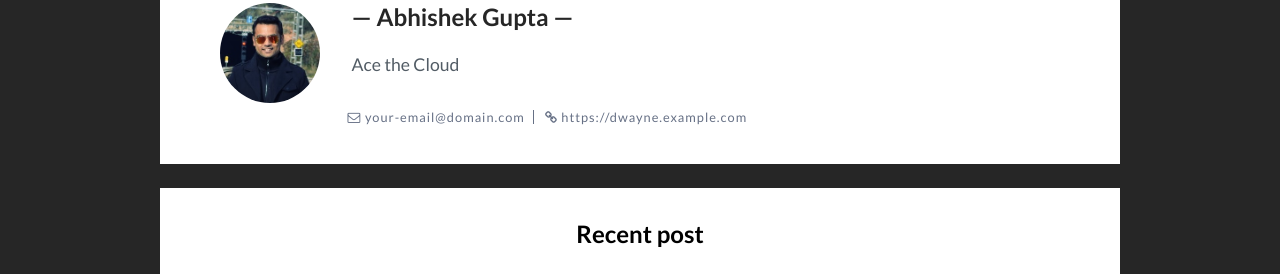
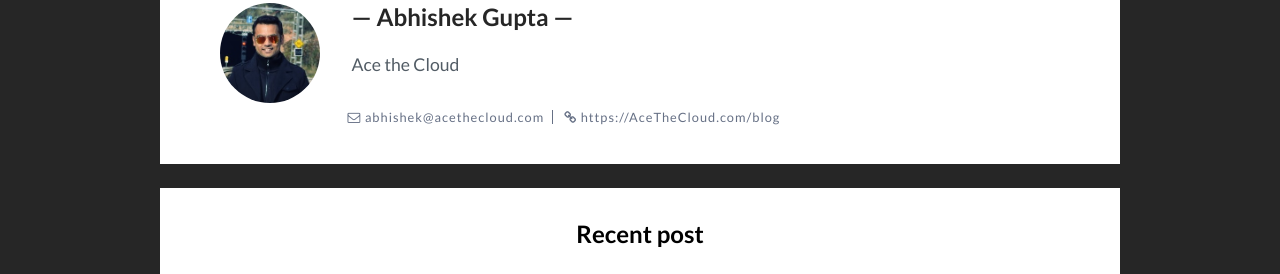
Before and after one commit to AceTheCloud/blog, a Jekyll site: the page built from _posts/2020-07-03-Designing-a-DevOps-Strategy.markdown, in a window 1280 px wide. Shown: the part 949-1223 px from the top of the page. Built offline with Jekyll 4.4.1, drawn with Linux system fonts in a browser that asks for light colours.

Commit message:
updated config

```diff
--- a/_config.yml
+++ b/_config.yml
@@ -1,12 +1,10 @@
 logo: ☁️
 title: Ace the Cloud Blog
 description: > # this means to ignore newlines until "baseurl:"
-  Write an awesome description for your new site here. You can edit this
-  line in _config.yml. It will appear in your document head meta (for
-  Google search results) and in your feed.xml site description.
+  Learn about Azure AWS and Google Cloud platform..
 permalink: ':title/'
-baseurl: "/blog" # the subpath of your site, e.g. /blog
-url: "https://acethecloud.com" # the base hostname & protocol for your site, e.g. http://example.com
+baseurl: "/blog"
+url: "https://AceTheCloud.com" # the base hostname & protocol for your site, e.g. http://example.com
 
 # Banner settings
 video: mountains.mp4 # add banner video. Add your video file to the folder video
@@ -17,9 +15,9 @@
 author-pic: face.jpg # your photo
 author-name: # your name
 about-author: Ace the Cloud
-email: your-email@domain.com # your email
-phone: (496)-169-6557 # your pnone number
-website: https://dwayne.example.com # you website
+email: abhishek@acethecloud.com # your email
+phone:  # your pnone number
+website: https://AceTheCloud.com/blog # you website
 
 # Social link
 google_url:    # add url link
```
